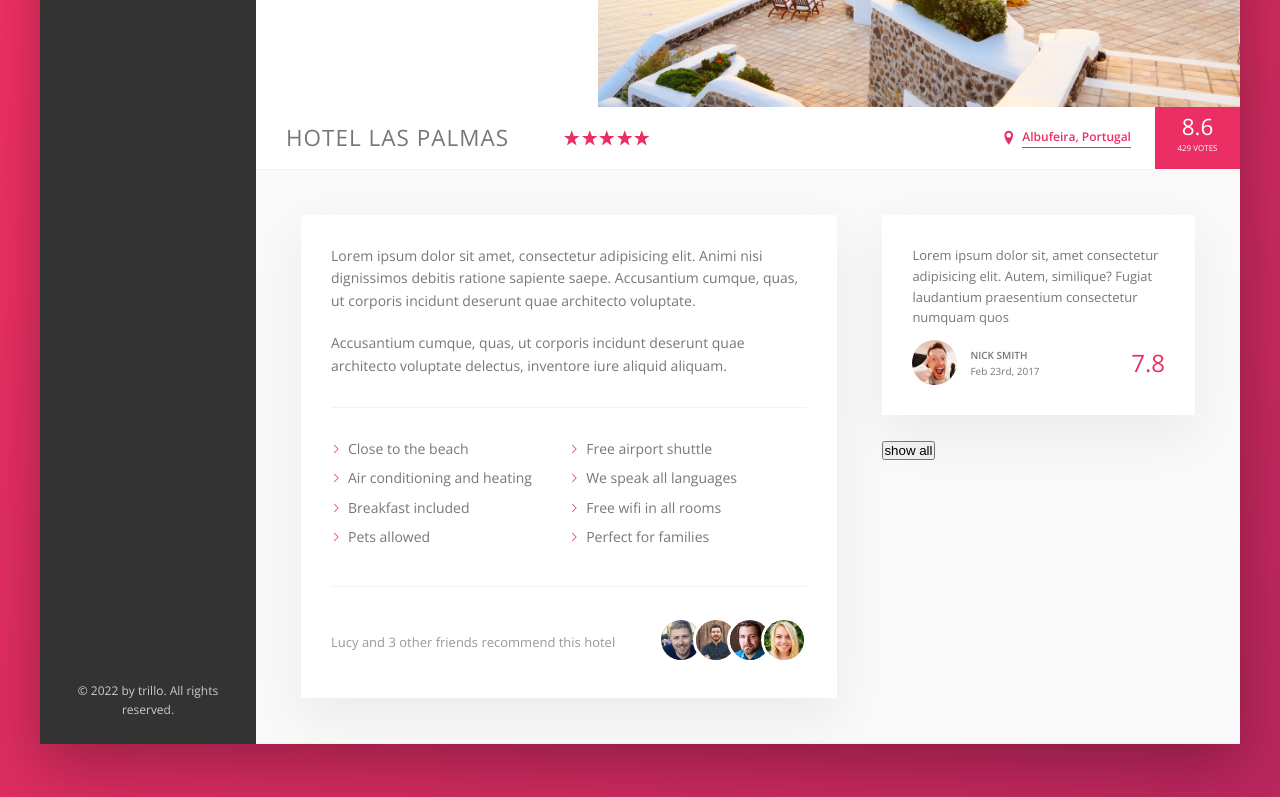
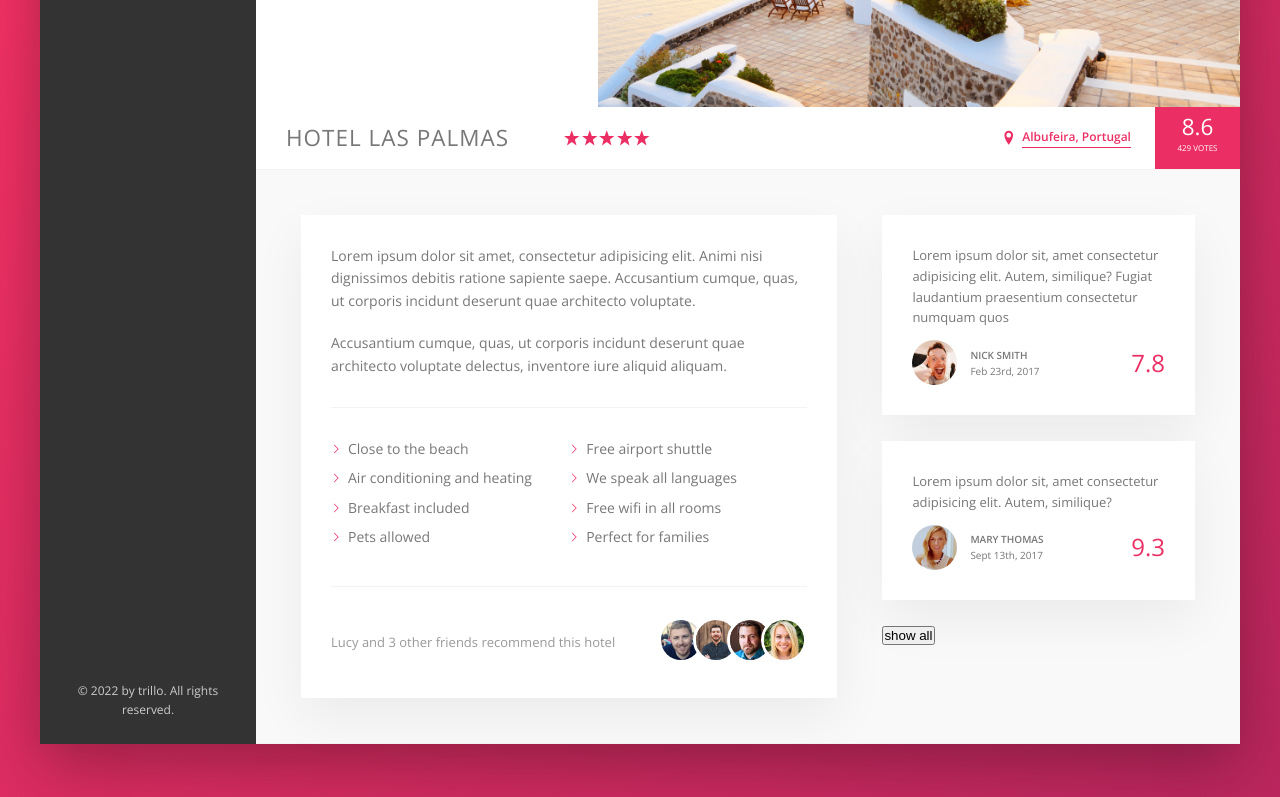
Before and after one commit to Mully7773/Trillo, a website: page index.html in a window 1280 px wide. Shown: the part 428-1225 px from the top of the page. Drawn offline with nearby package versions, Linux system fonts and the light colour scheme.

Commit message:
Add figcaption element to figure and add another smaller review to review section

```diff
--- a/index.html
+++ b/index.html
@@ -205,24 +205,44 @@
               </div>
             </div>
             <div class="user-reviews">
+              <!-- Figures are perfect for reviews (text and images) -->
               <figure class="review">
                 <blockquote class="review__text">
                   Lorem ipsum dolor sit, amet consectetur adipisicing elit.
                   Autem, similique? Fugiat laudantium praesentium consectetur
                   numquam quos
                 </blockquote>
-                <div class="review__user-info">
+                <figcaption class="review__user-info">
                   <img
                     src="img/user-1.jpg"
                     alt="Friend 1"
                     class="review__photo"
                   />
                   <div class="review__user-details">
-                    <span class="review__name">Nick Smith</span>
-                    <span class="review__date">Feb 23rd, 2017</span>
+                    <p class="review__user-name">Nick Smith</p>
+                    <p class="review__user-date">Feb 23rd, 2017</p>
                   </div>
                   <span class="review__score">7.8</span>
-                </div>
+                </figcaption>
+              </figure>
+
+              <figure class="review">
+                <blockquote class="review__text">
+                  Lorem ipsum dolor sit, amet consectetur adipisicing elit.
+                  Autem, similique?
+                </blockquote>
+                <figcaption class="review__user-info">
+                  <img
+                    src="img/user-2.jpg"
+                    alt="Friend 1"
+                    class="review__photo"
+                  />
+                  <div class="review__user-details">
+                    <p class="review__user-name">Mary Thomas</p>
+                    <p class="review__user-date">Sept 13th, 2017</p>
+                  </div>
+                  <span class="review__score">9.3</span>
+                </figcaption>
               </figure>
               <button>show all</button>
             </div>
--- a/sass/_components.scss
+++ b/sass/_components.scss
@@ -410,13 +410,13 @@
     margin-right: 1.3rem;
   }
 
-  &__name {
+  &__user-name {
     text-transform: uppercase;
     font-weight: 700;
     display: block;
   }
 
-  &__date {
+  &__user-date {
   }
 
   &__score {
```
Also changed, not shown: css/style.css.
